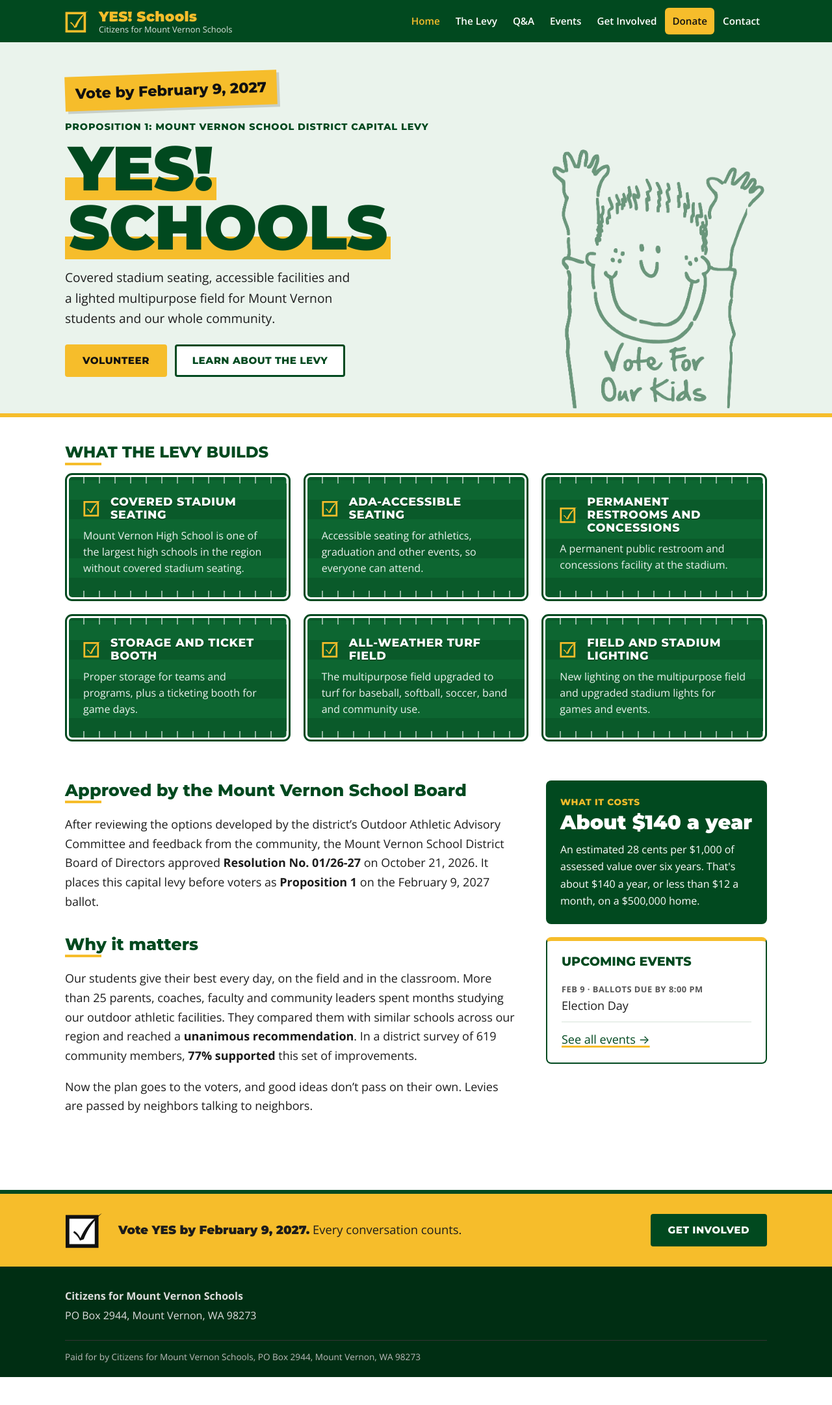
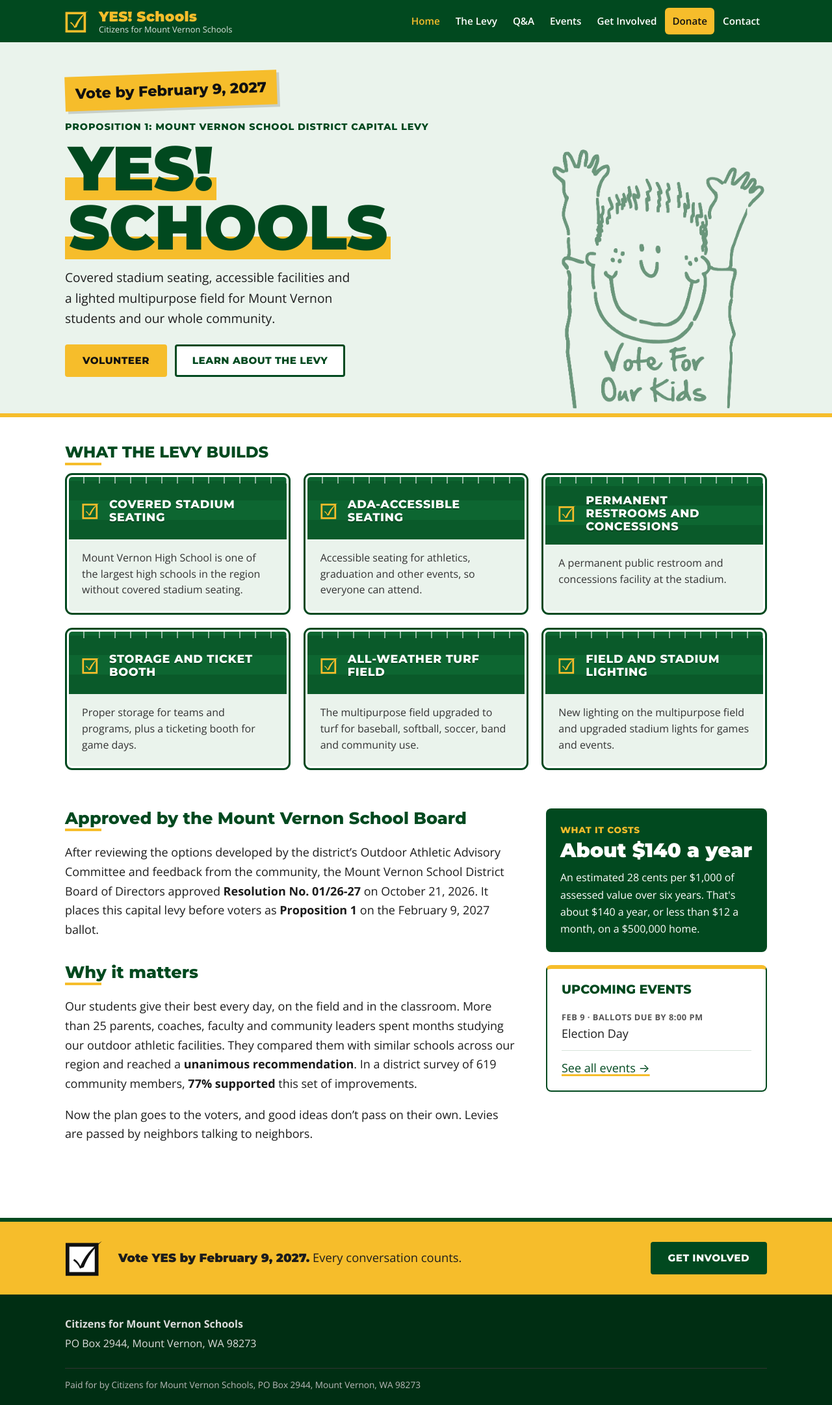
Before and after one commit to Citizens-for-Mount-Vernon-Schools/cmvs-website, a Jekyll site: the page built from index.md, in a window 1280 px wide. Shown: the whole page at 65% size. Built offline with Jekyll 4.4.1, drawn with Linux system fonts in a browser that asks for light colours; before the commit the page ends 2119 px from its top, so only the background shows below that.

Commit message:
Home: field cards with turf header and light-green body
Co-Authored-By: Claude Opus 5.5 <noreply@anthropic.com>
Claude-Session: https://claude.ai/code/session_01SpCqsKiyYi6ZBD9uFZkAdm

```diff
--- a/assets/css/style.css
+++ b/assets/css/style.css
@@ -209,4 +209,8 @@ h3 { font-size: 1.1rem; font-weight: 800; margin: 0 0 .25rem; }
   background: repeating-linear-gradient(90deg, transparent 0 22px, rgba(255,255,255,.55) 22px 24px) bottom / 100% 10px no-repeat, repeating-linear-gradient(90deg, transparent 0 22px, rgba(255,255,255,.55) 22px 24px) top / 100% 10px no-repeat, repeating-linear-gradient(0deg, #0a5a2a 0 30px, #0d6631 30px 60px); }
 .build-head img { width: 30px; height: 30px; }
 .build h3 { color: #fff; text-transform: uppercase; letter-spacing: .04em; text-shadow: 0 2px 0 rgba(0,0,0,.25); }
-.build p { color: rgba(255,255,255,.92); }
+
+.build { padding: 0; display: flex; flex-direction: column; overflow: hidden; background: none; }
+.build-head { margin: 0; padding: 26px 20px 18px; min-height: 96px; background: repeating-linear-gradient(90deg, transparent 0 22px, rgba(255,255,255,.55) 22px 24px) top / 100% 10px no-repeat, repeating-linear-gradient(0deg, #0a5a2a 0 30px, #0d6631 30px 60px); }
+.build p { flex: 1; padding: 16px 20px 20px; color: #333; }
+.build p { background: var(--green-soft); }
```
